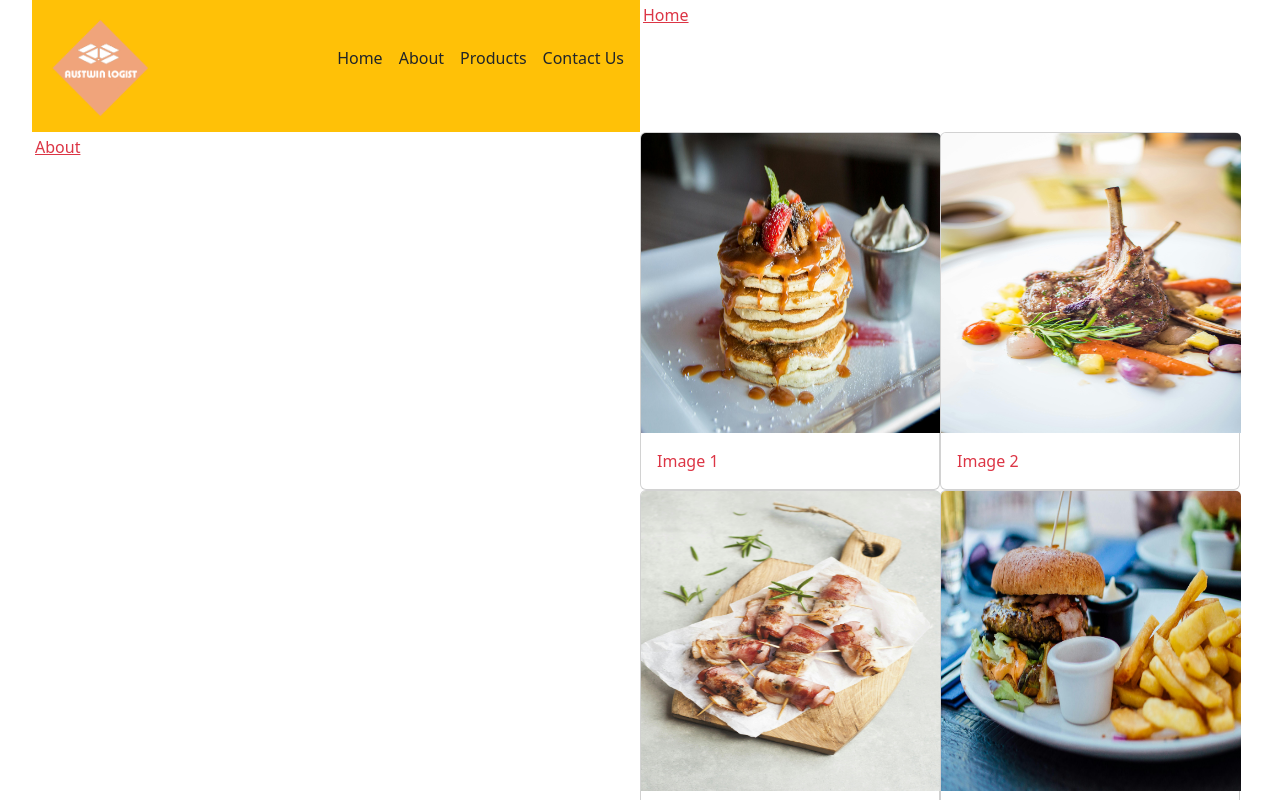
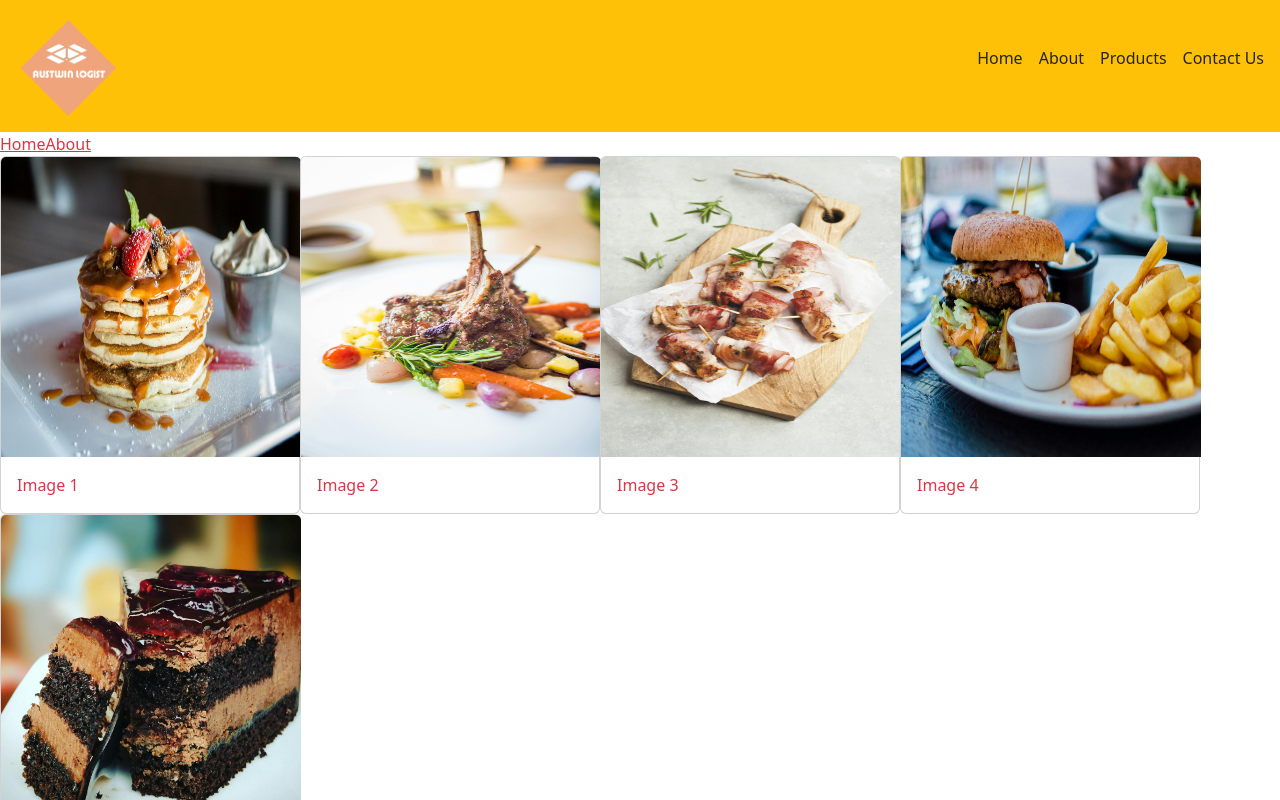
Before and after one commit to Stanrighttoleft/Cssclass, a Vue app in the folder projectweb-vue/: page / in a window 1280 px wide. Shown: the top 800 px of the page. Built offline with nearby package versions, Linux system fonts and the light colour scheme.

Commit message:
modify the main css, so the website is more responsive

```diff
--- a/projectweb-vue/src/App.vue
+++ b/projectweb-vue/src/App.vue
@@ -15,21 +15,23 @@
 </script>
 
 <template>
+  <div>
 
-        <Navbar/>
-        <RouterLink to="/" class="text-danger">Home</RouterLink>
-        <RouterLink to="/about" class="text-danger">About</RouterLink>
+  <Navbar/>
+  <RouterLink to="/" class="text-danger">Home</RouterLink>
+  <RouterLink to="/about" class="text-danger">About</RouterLink>
 
 
-    <ImageCard :imageList="images" :visibleNumber="5" />
-    <nextTick/>
+  <ImageCard :imageList="images" :visibleNumber="5" />
+  <nextTick/>
 
 
   <RouterView />
+  </div>
 </template>
 
 <style>
-html, body {
+html, body, div  {
   margin: 0;
   padding: 0;
   box-sizing: border-box;
--- a/projectweb-vue/src/assets/main.css
+++ /dev/null
@@ -1,35 +0,0 @@
-@import './base.css';
-
-#app {
-  max-width: 1280px;
-  margin: 0 auto;
-  padding: 2rem;
-  font-weight: normal;
-}
-
-a,
-.green {
-  text-decoration: none;
-  color: hsla(160, 100%, 37%, 1);
-  transition: 0.4s;
-  padding: 3px;
-}
-
-@media (hover: hover) {
-  a:hover {
-    background-color: hsla(160, 100%, 37%, 0.2);
-  }
-}
-
-@media (min-width: 1024px) {
-  body {
-    display: flex;
-    place-items: center;
-  }
-
-  #app {
-    display: grid;
-    grid-template-columns: 1fr 1fr;
-    padding: 0 2rem;
-  }
-}
--- a/projectweb-vue/src/components/navbar.vue
+++ b/projectweb-vue/src/components/navbar.vue
@@ -1,5 +1,5 @@
 <template>
-    <div class="nav bg-warning">
+    <div class="navbar bg-warning">
         <div class="logo">
             <img :src="logo" alt="" class="w-100">
         </div>
@@ -32,7 +32,7 @@
   margin: 0;
   padding: 0;
 }
-.nav {
+.navbar {
   display: flex;
   align-items: center;
   justify-content: space-between;
--- a/projectweb-vue/src/main.js
+++ b/projectweb-vue/src/main.js
@@ -1,4 +1,3 @@
-import './assets/main.css'
 import '../css/custom.css'
 
 
```
